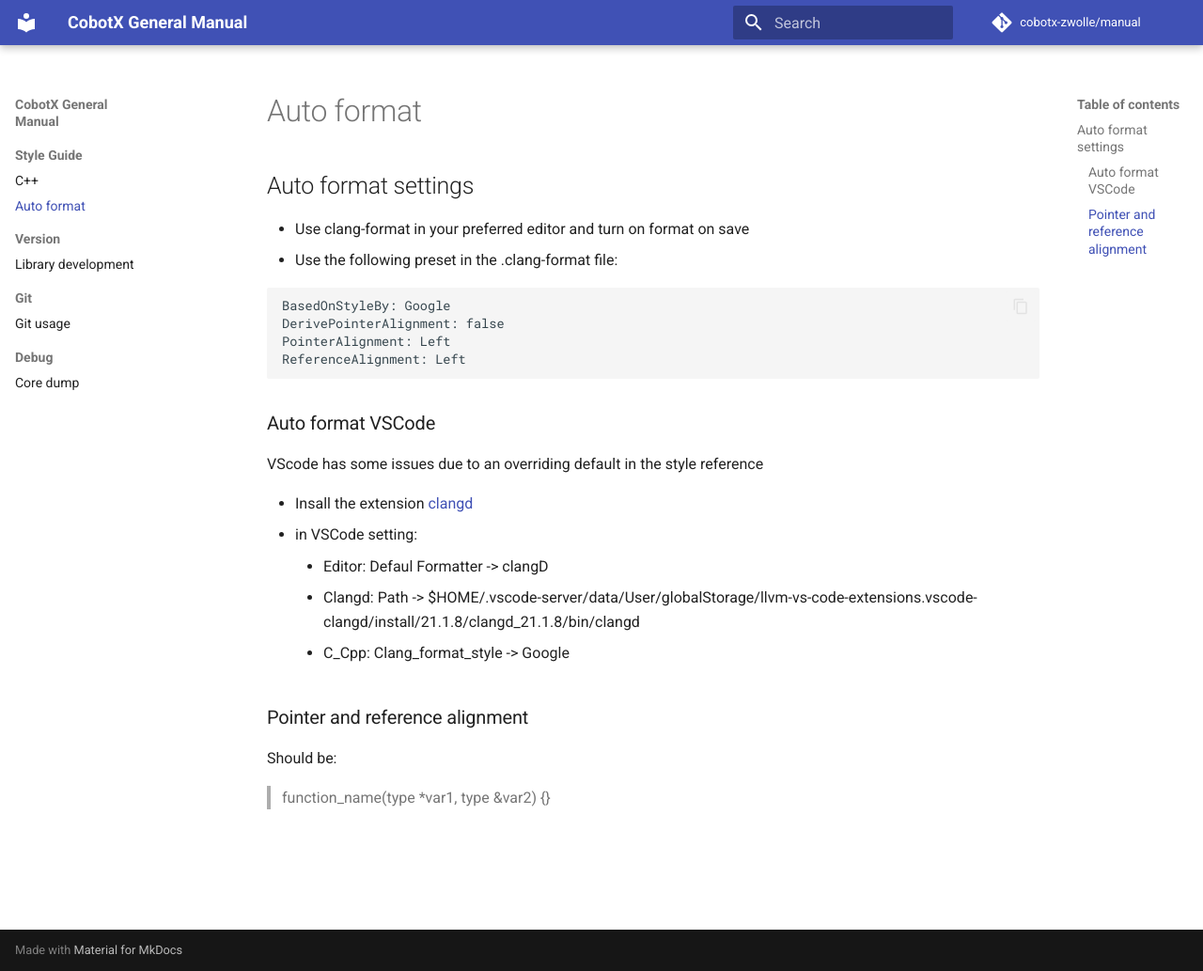
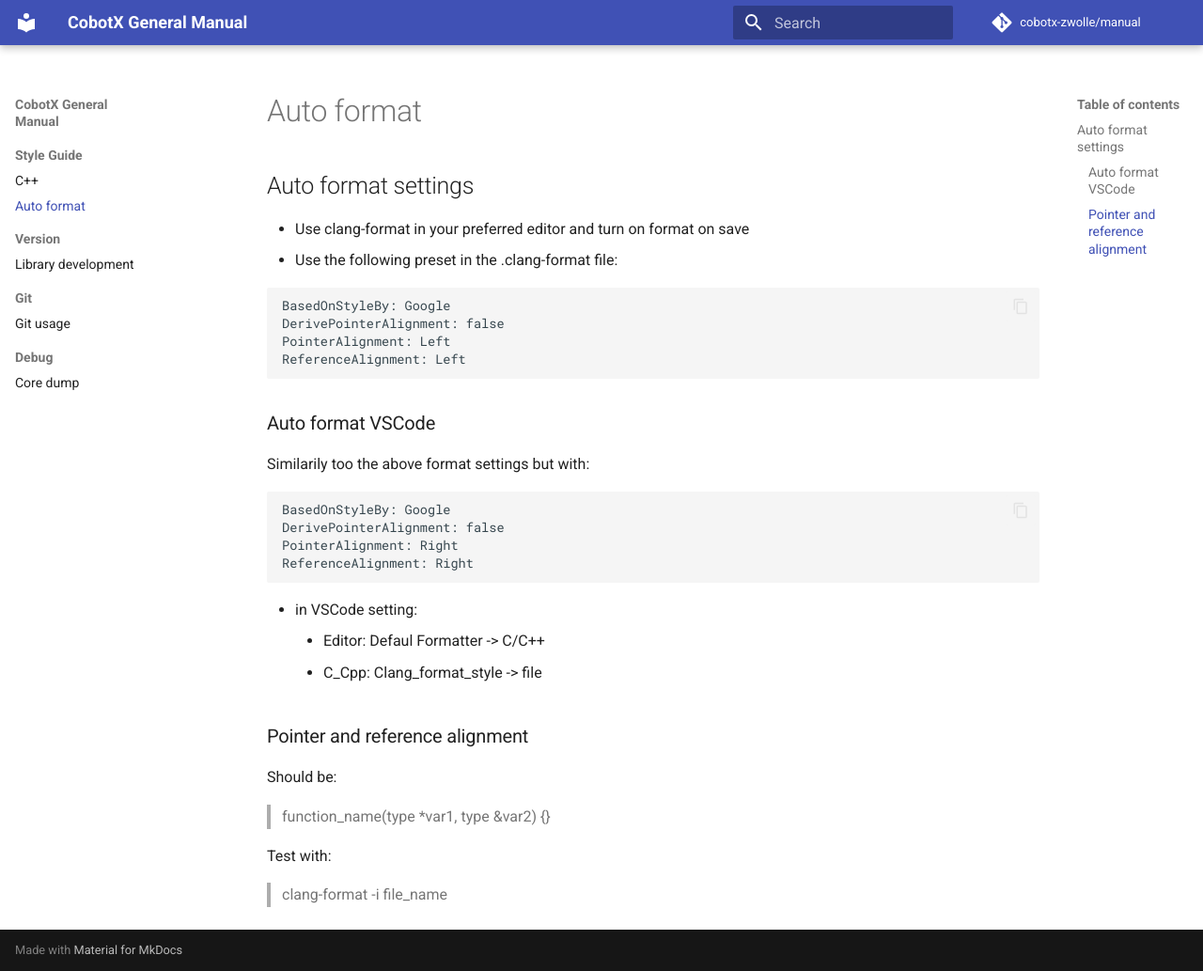
Before and after one commit to CobotX-Zwolle/manual, an MkDocs documentation site: the page built from docs/style_guide/auto_format.md, in a window 1280 px wide and 1033 px high. Shown: the whole window at 94% size. Built offline with MkDocs 1.6.1 and Material for MkDocs 9.7.7, drawn with Linux system fonts in a browser that asks for light colours; comment, search, counter and statistics services are not loaded.

Commit message:
update on instruction

````diff
--- a/docs/style_guide/auto_format.md
+++ b/docs/style_guide/auto_format.md
@@ -11,16 +11,25 @@ ReferenceAlignment: Left
 ```
 
 ### Auto format VSCode
-VScode has some issues due to an overriding default in the style reference
+Similarily too the above format settings but with:
 
-* Insall the extension [clangd](https://marketplace.visualstudio.com/items?itemName=llvm-vs-code-extensions.vscode-clangd)
+```
+BasedOnStyleBy: Google
+DerivePointerAlignment: false
+PointerAlignment: Right
+ReferenceAlignment: Right
+```
+
 * in VSCode setting:
-    * Editor: Defaul Formatter -> clangD
-    *  Clangd: Path -> $HOME/.vscode-server/data/User/globalStorage/llvm-vs-code-extensions.vscode-clangd/install/21.1.8/clangd_21.1.8/bin/clangd
-    *  C_Cpp: Clang_format_style -> Google
+    * Editor: Defaul Formatter -> C/C++
+    *  C_Cpp: Clang_format_style -> file
 
 ### Pointer and reference alignment
 
 Should be:
 
 > function_name(type *var1, type &var2) {}
+
+Test with:
+
+> clang-format -i file_name
````
